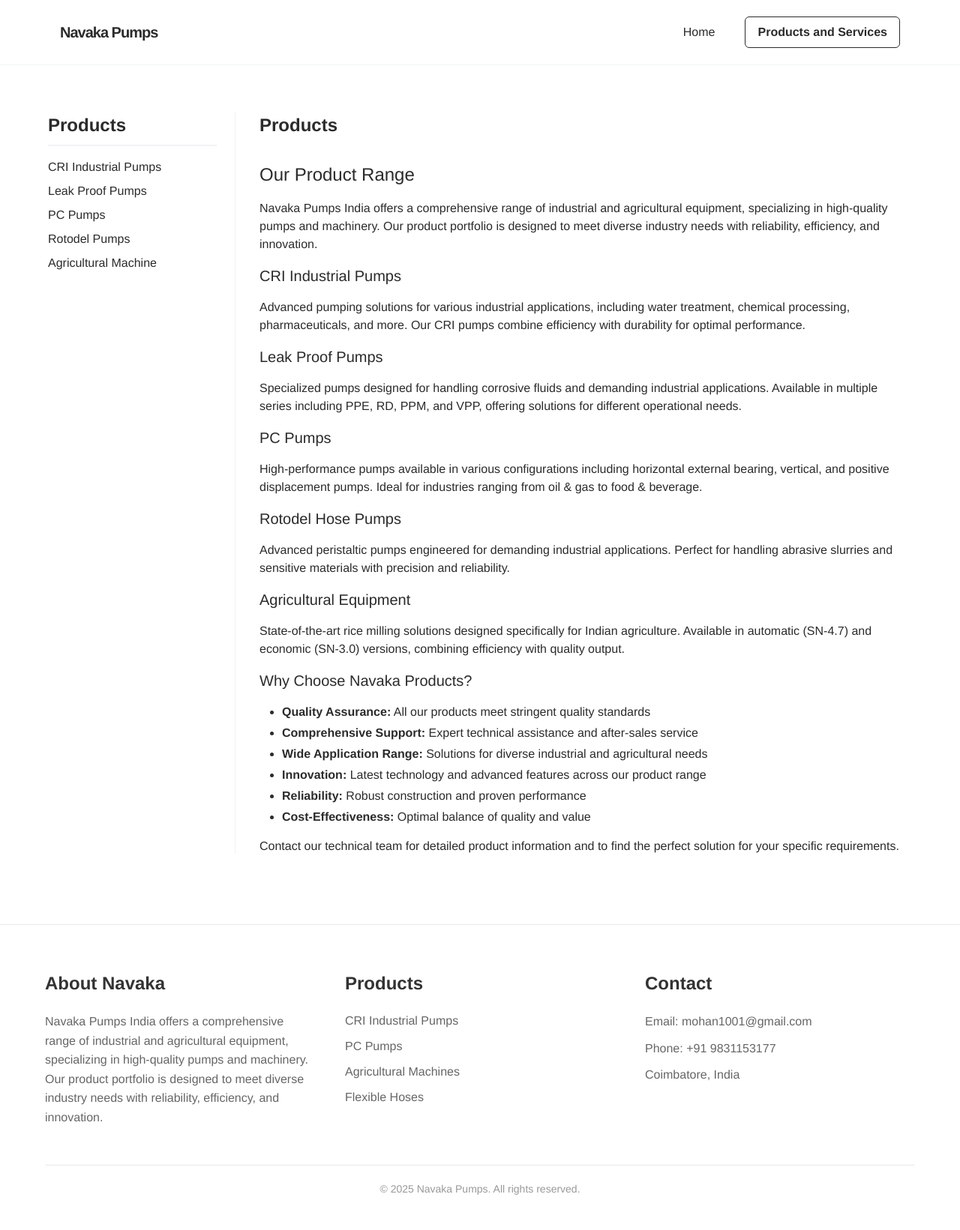
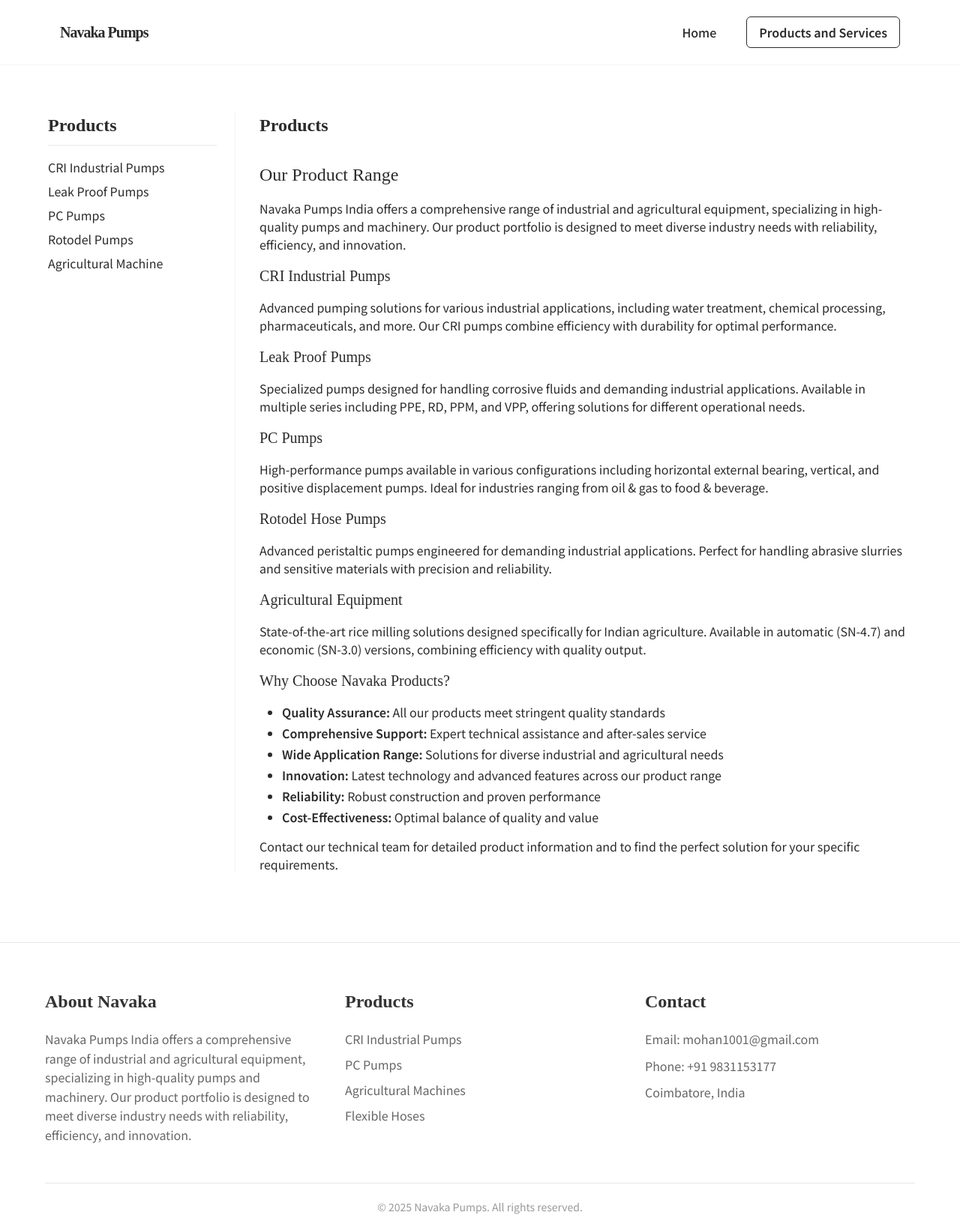
Before and after one commit to manassaloi/navakapumps, a Jekyll site: the page built from products.md, in a window 1280 px wide. Shown: the whole page at 75% size. Built offline with Jekyll 4.4.1, drawn with Linux system fonts in a browser that asks for light colours; some web fonts are replaced; before the commit the page ends 1617 px from its top, so only the background shows below that.

Commit message:
new fonts

```diff
--- a/_includes/head.html
+++ b/_includes/head.html
@@ -9,6 +9,9 @@
       window.location.protocol = "https";
   </script>
   {% endif %}
+  <link rel="preconnect" href="https://fonts.googleapis.com">
+  <link rel="preconnect" href="https://fonts.gstatic.com" crossorigin>
+  <link href="https://fonts.googleapis.com/css2?family=Noto+Sans+JP:wght@400;500;600&family=PT+Serif+Caption&display=swap" rel="stylesheet">
   {%- seo -%}
   <link rel="canonical" href="{{ page.url | replace:'index.html','' | absolute_url }}">
   <link rel="stylesheet" href="{{ "/assets/css/style.css" | relative_url }}">
--- a/assets/css/style.scss
+++ b/assets/css/style.scss
@@ -4,7 +4,8 @@
 @charset "utf-8";
 
 // Typography
-$font-primary: "Helvetica Neue", Arial, sans-serif;
+$font-heading: "PT Serif Caption", serif;
+$font-body: "Noto Sans JP", sans-serif;
 $font-size-h1: 3rem;      // 48px
 $font-size-h2: 2rem;      // 32px
 $font-size-h3: 1.5rem;    // 24px
@@ -13,7 +14,7 @@
 $font-size-small: 0.875rem; // 14px
 
 // Variables and base styles
-$base-font-family: $font-primary !default;
+$base-font-family: $font-body !default;
 $base-font-size:   16px !default;
 $base-font-weight: 400 !default;
 $spacing-unit:     30px !default;
@@ -149,10 +150,18 @@
 @import "custom/base";
 
 body {
-  font-family: $font-primary;
+  font-family: $font-body;
   font-size: $font-size-body;
   line-height: 1.5;
   color: $color-secondary;
+}
+
+h1, h2, h3, h4, h5, h6,
+.site-title,
+.products-sidebar h2,
+.section-title,
+.page-heading {
+  font-family: $font-heading;
 }
 
 // Header styles
```
